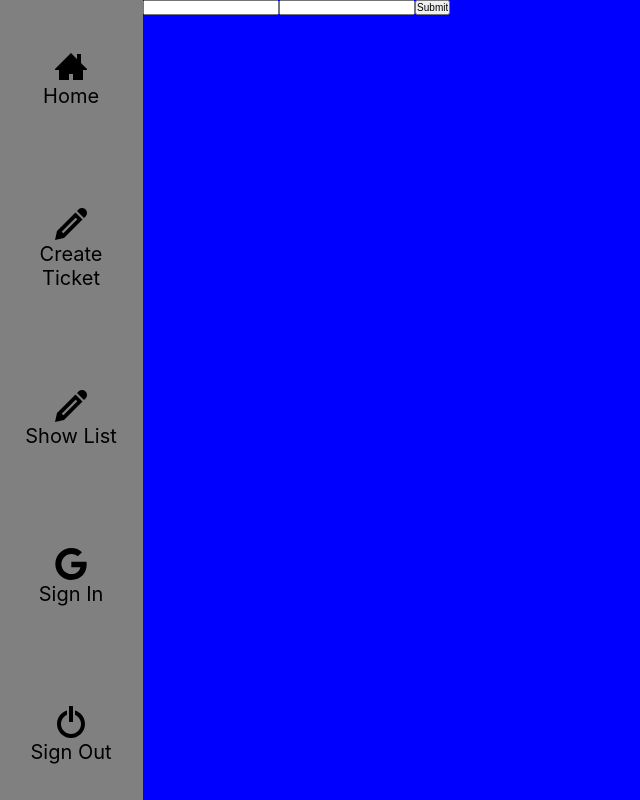
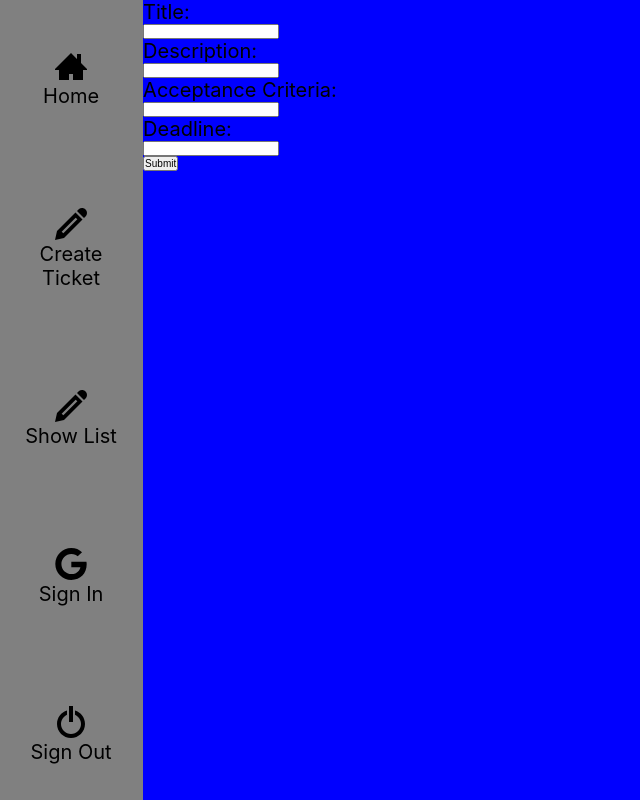
Before and after one commit to sebastianleonowicz/ticketingApp, a React (Create React App) app in the folder ticketing-app/: page / in a window 1280 px wide. Both pictures are taken after a click on the element "Create Ticket". Shown: the whole page, without its empty margins (0-640 px from the left). Built offline with nearby package versions, Linux system fonts and the light colour scheme.

Commit message:
adds logic to display components conditionally

```diff
--- a/ticketing-app/src/App.js
+++ b/ticketing-app/src/App.js
@@ -11,7 +11,12 @@ import './Components/List/List.css'
 
 class App extends Component {
   state = {
-    displayedComponent: 'Home'
+    displayedComponent: 'Home',
+    currentTicket: {
+      title: 'none',
+      description: 'none',
+      accCriteria: 'none'
+    }
   }
 
   whichComponentDisplayed = (string) => {
@@ -21,6 +26,10 @@ class App extends Component {
     }, () => {
       console.log('changed state to: ', this.state.displayedComponent);
     })
+  }
+
+  createTicket = () => {
+    console.log(this.state.currentTicket);
   }
 
   render() {
@@ -36,7 +45,7 @@ class App extends Component {
 
     if (this.state.displayedComponent === 'Form') {
       form = (
-        <Form></Form>
+        <Form click={this.createTicket}></Form>
       )
     }
 
--- a/ticketing-app/src/Components/Form/Form.css
+++ b/ticketing-app/src/Components/Form/Form.css
@@ -0,0 +1,7 @@
+.form {
+    font-size: 2rem;
+}
+
+.form > input {
+    display: block;
+}
--- a/ticketing-app/src/Components/Form/Form.js
+++ b/ticketing-app/src/Components/Form/Form.js
@@ -1,12 +1,14 @@
 import React from 'react';
 
-const form = () => {
-    return  <div>
-                <form action="/action_page.php">
-                    <input type="text" name="fname"/>
-                    <input type="text" name="lname"/>
-                    <input type="submit" value="Submit"/>
+const form = (props) => {
+    return  <div className='formContainer'>
+                <form className='form' action="/action_page.php">
+                    Title: <input type="text" name="title"/>
+                    Description: <input type="text" name="description"/>
+                    Acceptance Criteria: <input type="text" name="accCriteria"/>
+                    Deadline: <input type="text" name="deadline"/>
                 </form>
+                <button onClick={props.click}>Submit</button>
             </div>
 }
 
```
